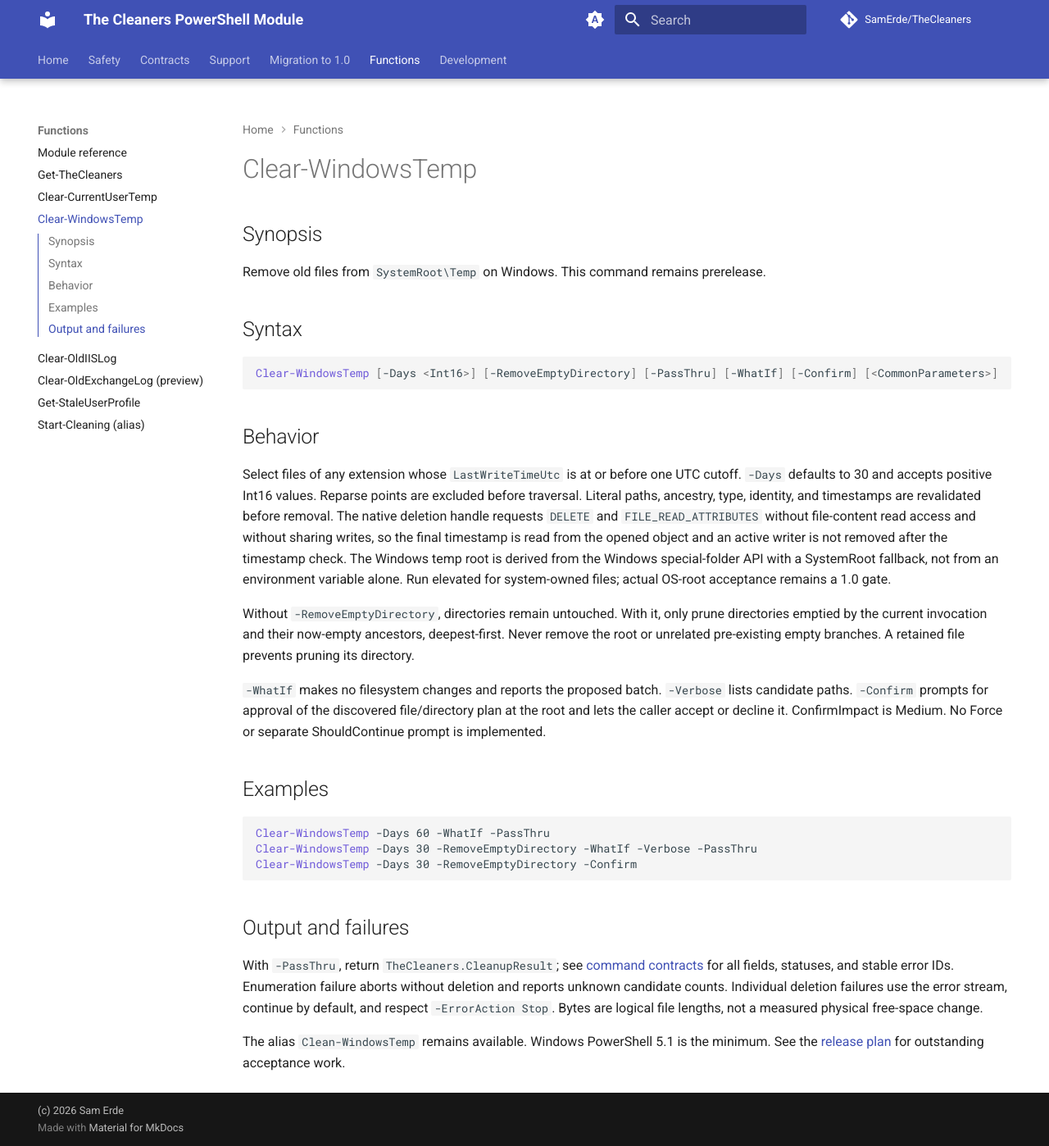
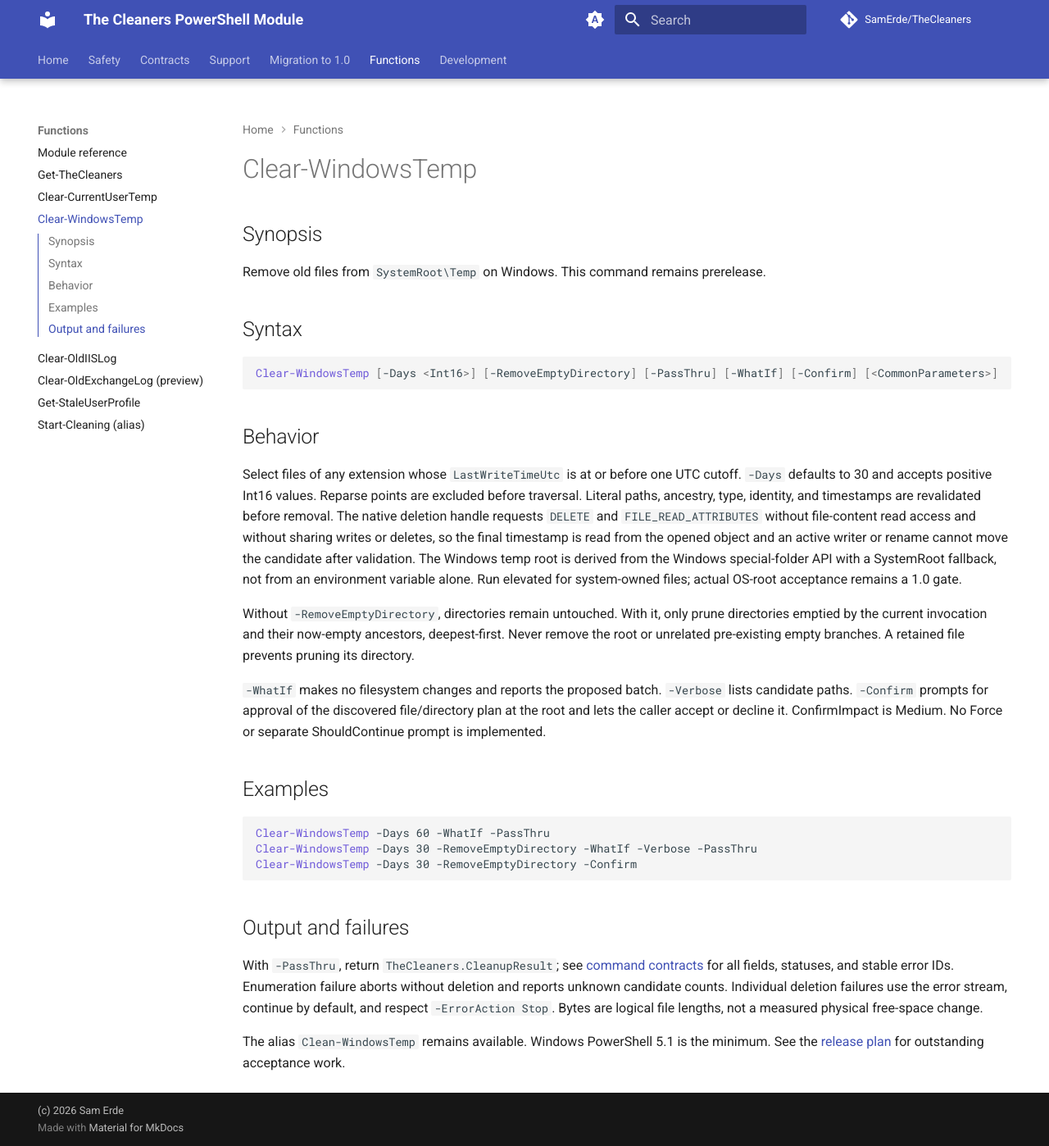
Before and after one commit to SamErde/TheCleaners, an MkDocs documentation site: the page built from docs/Clear-WindowsTemp.md, in a window 1280 px wide and 1398 px high. Shown: the whole window at 82% size. Built offline with MkDocs 1.6.1 and Material for MkDocs 9.7.7, drawn with Linux system fonts in a browser that asks for light colours; comment, search, counter and statistics services are not loaded.

Commit message:
Close the latest review safety gates

```diff
--- a/docs/Clear-WindowsTemp.md
+++ b/docs/Clear-WindowsTemp.md
@@ -12,7 +12,7 @@
 
 ## Behavior
 
-Select files of any extension whose `LastWriteTimeUtc` is at or before one UTC cutoff. `-Days` defaults to 30 and accepts positive Int16 values. Reparse points are excluded before traversal. Literal paths, ancestry, type, identity, and timestamps are revalidated before removal. The native deletion handle requests `DELETE` and `FILE_READ_ATTRIBUTES` without file-content read access and without sharing writes, so the final timestamp is read from the opened object and an active writer is not removed after the timestamp check. The Windows temp root is derived from the Windows special-folder API with a SystemRoot fallback, not from an environment variable alone. Run elevated for system-owned files; actual OS-root acceptance remains a 1.0 gate.
+Select files of any extension whose `LastWriteTimeUtc` is at or before one UTC cutoff. `-Days` defaults to 30 and accepts positive Int16 values. Reparse points are excluded before traversal. Literal paths, ancestry, type, identity, and timestamps are revalidated before removal. The native deletion handle requests `DELETE` and `FILE_READ_ATTRIBUTES` without file-content read access and without sharing writes or deletes, so the final timestamp is read from the opened object and an active writer or rename cannot move the candidate after validation. The Windows temp root is derived from the Windows special-folder API with a SystemRoot fallback, not from an environment variable alone. Run elevated for system-owned files; actual OS-root acceptance remains a 1.0 gate.
 
 Without `-RemoveEmptyDirectory`, directories remain untouched. With it, only prune directories emptied by the current invocation and their now-empty ancestors, deepest-first. Never remove the root or unrelated pre-existing empty branches. A retained file prevents pruning its directory.
 
```
Also changed, not shown: docs/Clear-CurrentUserTemp.md (+1 -1 lines), 5 other files.
